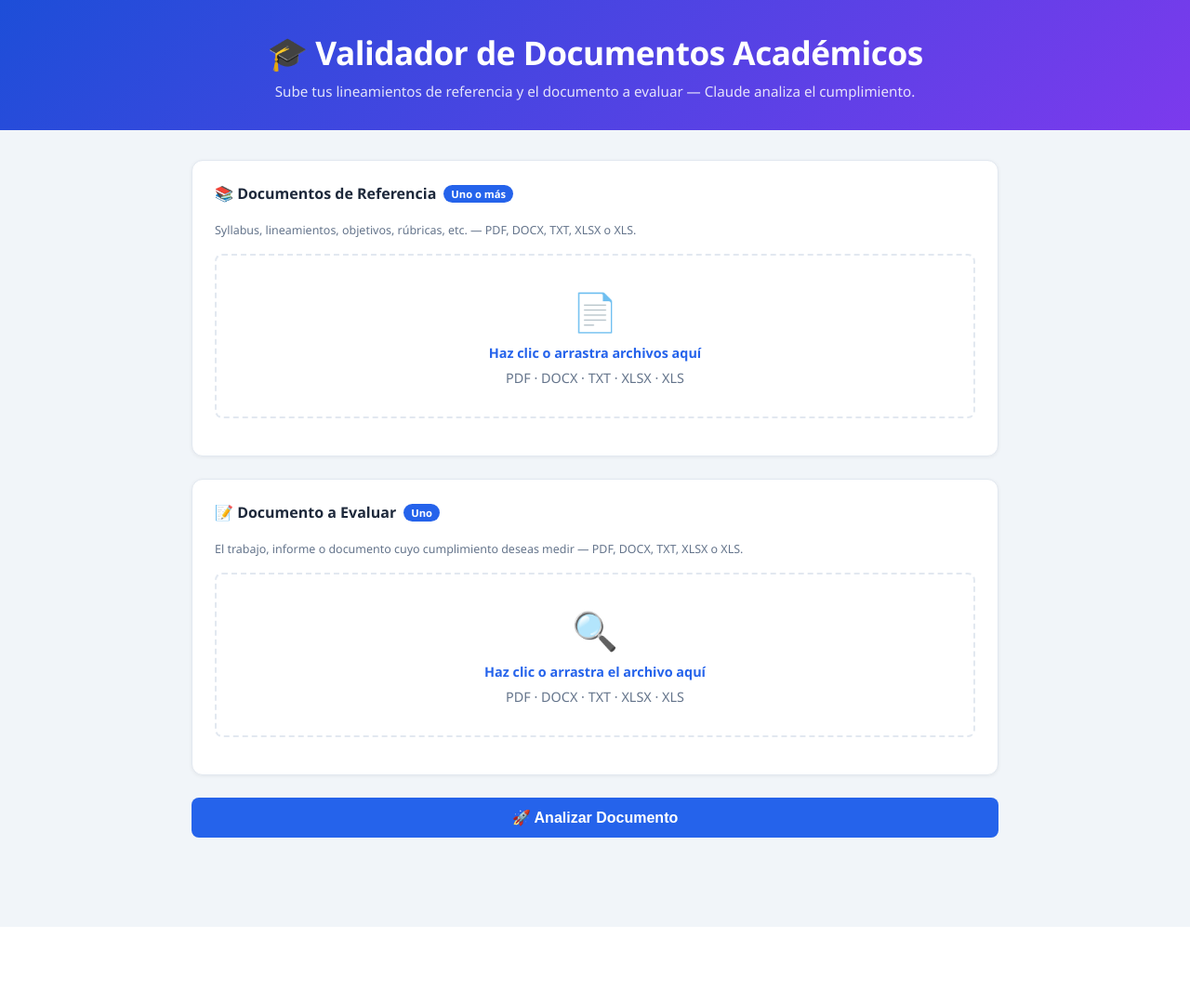
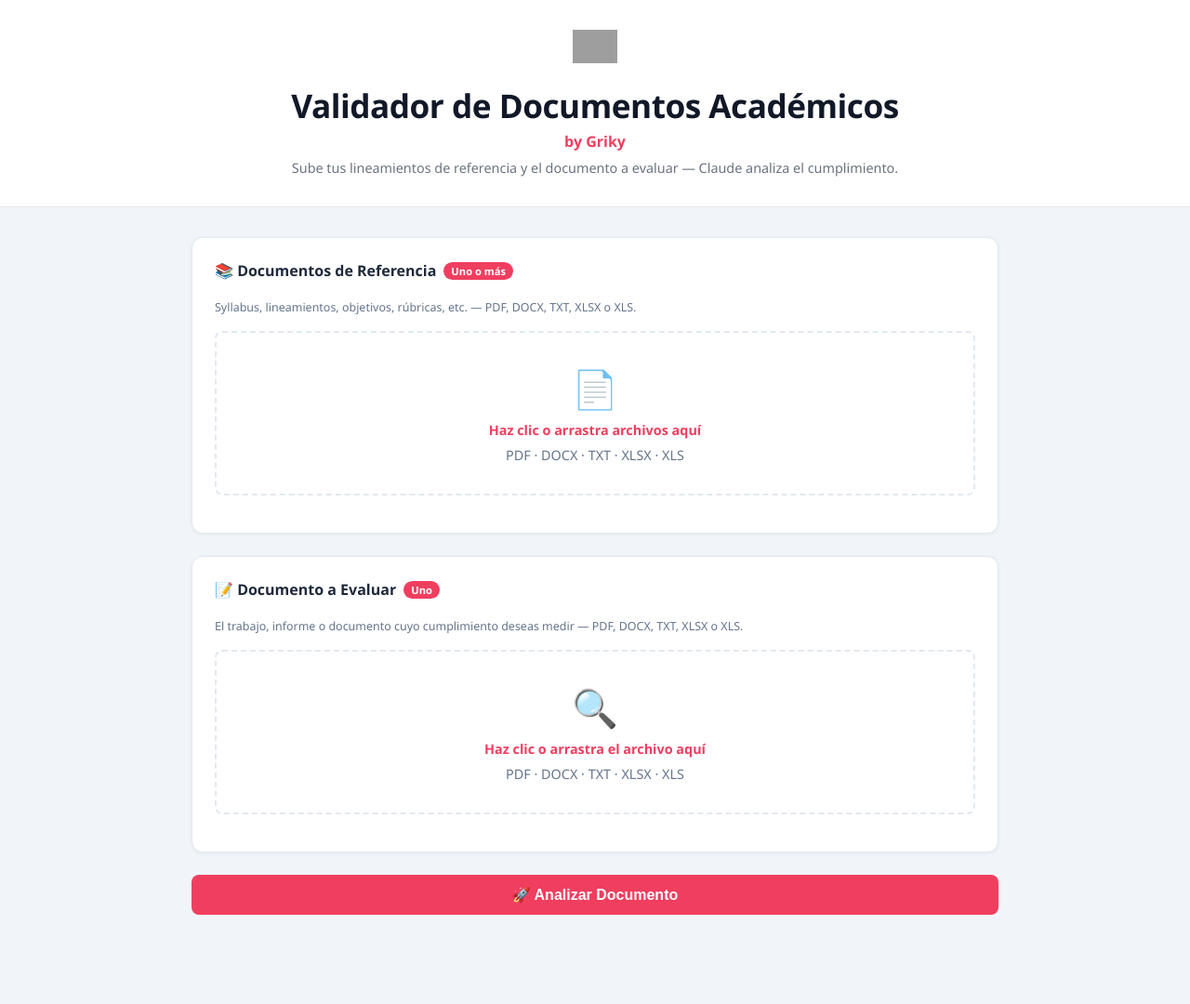
Before and after one commit to mirrorboy-creator/validador-documentos, a FastAPI app: page / in a window 1280 px wide. Shown: the whole page at 93% size. Before the commit the page ends 997 px from the top, so only its background shows below. Run offline with FastAPI, Linux system fonts and the light colour scheme; grey boxes are pictures that could not be loaded.

Commit message:
style: apply Griky visual identity to frontend
- Primary color changed from #2563eb to #F03E5F (Griky coral)
- Header redesigned: white background, Griky logo, title + 'by Griky' subtitle
- Drop zone hover, loading spinner, and summary box tinted to match coral

https://claude.ai/code/session_01Pirbzq45pjyXMey5MaARMi

```diff
--- a/templates/index.html
+++ b/templates/index.html
@@ -8,8 +8,8 @@
     *, *::before, *::after { box-sizing: border-box; margin: 0; padding: 0; }
 
     :root {
-      --primary:      #2563eb;
-      --primary-dk:   #1d4ed8;
+      --primary:      #F03E5F;
+      --primary-dk:   #d9284a;
       --success:      #16a34a;
       --warning:      #d97706;
       --danger:       #dc2626;
@@ -30,13 +30,15 @@
 
     /* ── Header ── */
     header {
-      background: linear-gradient(135deg, #1d4ed8 0%, #7c3aed 100%);
-      color: #fff;
+      background: #ffffff;
+      border-bottom: 1px solid #e5e7eb;
       padding: 2rem 1rem;
       text-align: center;
     }
-    header h1 { font-size: clamp(1.4rem, 4vw, 2.2rem); font-weight: 800; letter-spacing: -0.5px; }
-    header p  { margin-top: .5rem; opacity: .85; font-size: .95rem; }
+    header img.logo { height: 36px; margin-bottom: 1rem; }
+    header h1 { font-size: clamp(1.4rem, 4vw, 2.2rem); font-weight: 800; letter-spacing: -0.5px; color: #111827; }
+    header .by-griky { margin-top: .25rem; font-size: 1rem; font-weight: 600; color: #F03E5F; }
+    header p.desc { margin-top: .5rem; color: #6b7280; font-size: .9rem; }
 
     /* ── Layout ── */
     .container { max-width: 900px; margin: 2rem auto; padding: 0 1rem 4rem; }
@@ -71,7 +73,7 @@
     }
     .drop-zone:hover, .drop-zone.drag-over {
       border-color: var(--primary);
-      background: #eff6ff;
+      background: #fff0f3;
     }
     .drop-zone input[type="file"] {
       position: absolute; inset: 0; opacity: 0; cursor: pointer; width: 100%; height: 100%;
@@ -132,7 +134,7 @@
     }
     .loading-box .big-spinner {
       width: 3.5rem; height: 3.5rem; border-width: 5px;
-      border-color: #dbeafe; border-top-color: var(--primary);
+      border-color: #fce7ec; border-top-color: var(--primary);
       border-style: solid; border-radius: 50%;
       animation: spin 1s linear infinite; margin: 0 auto 1.2rem;
     }
@@ -165,7 +167,7 @@
 
     /* ── Executive summary ── */
     .summary-box {
-      background: #f8fafc; border-left: 4px solid var(--primary);
+      background: #fff8f9; border-left: 4px solid var(--primary);
       border-radius: 0 8px 8px 0; padding: 1rem 1.2rem;
       font-size: .95rem; line-height: 1.65;
     }
@@ -225,8 +227,10 @@
 <body>
 
 <header>
-  <h1>🎓 Validador de Documentos Académicos</h1>
-  <p>Sube tus lineamientos de referencia y el documento a evaluar — Claude analiza el cumplimiento.</p>
+  <img class="logo" src="https://cdn.prod.website-files.com/6414d7e92e8c94737b3d28c1/65f9b59ac7c7064712804df7_Logo%20griky.svg" alt="Griky" />
+  <h1>Validador de Documentos Académicos</h1>
+  <p class="by-griky">by Griky</p>
+  <p class="desc">Sube tus lineamientos de referencia y el documento a evaluar — Claude analiza el cumplimiento.</p>
 </header>
 
 <!-- Loading overlay -->
```
